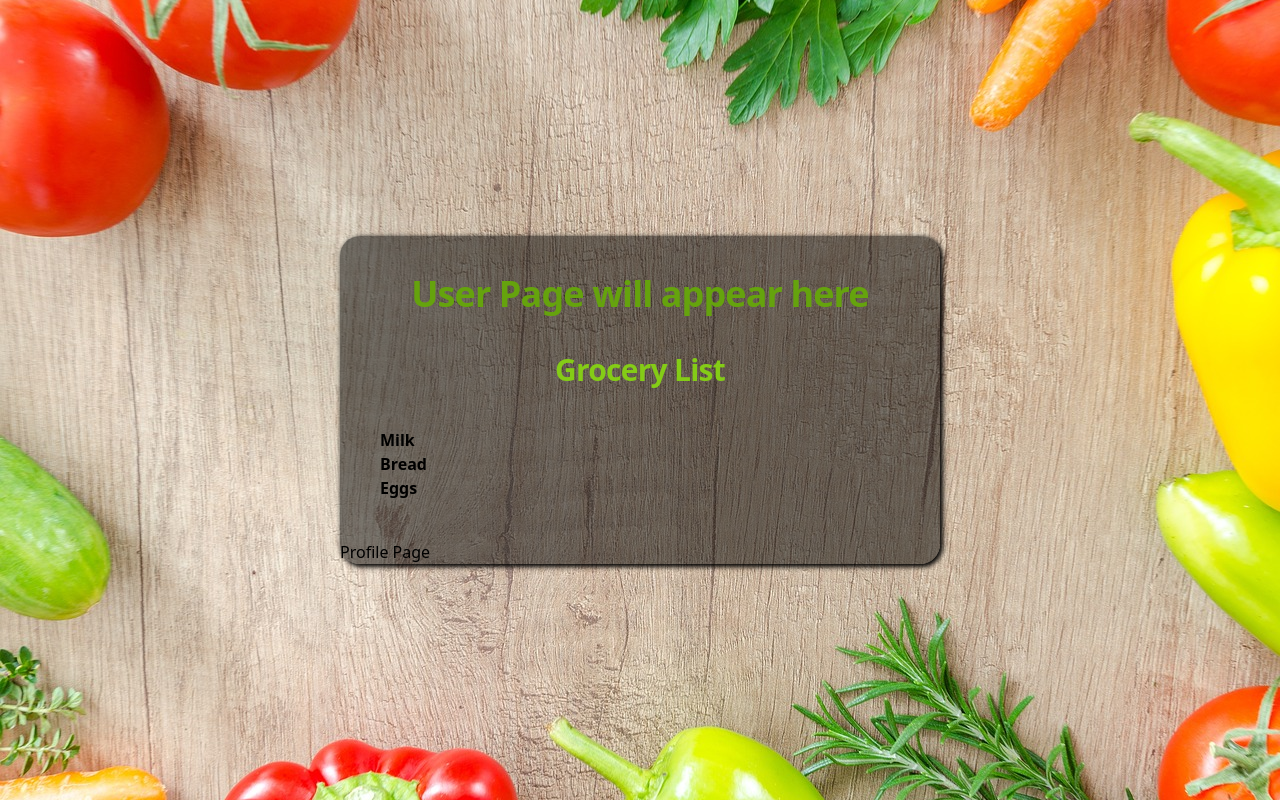
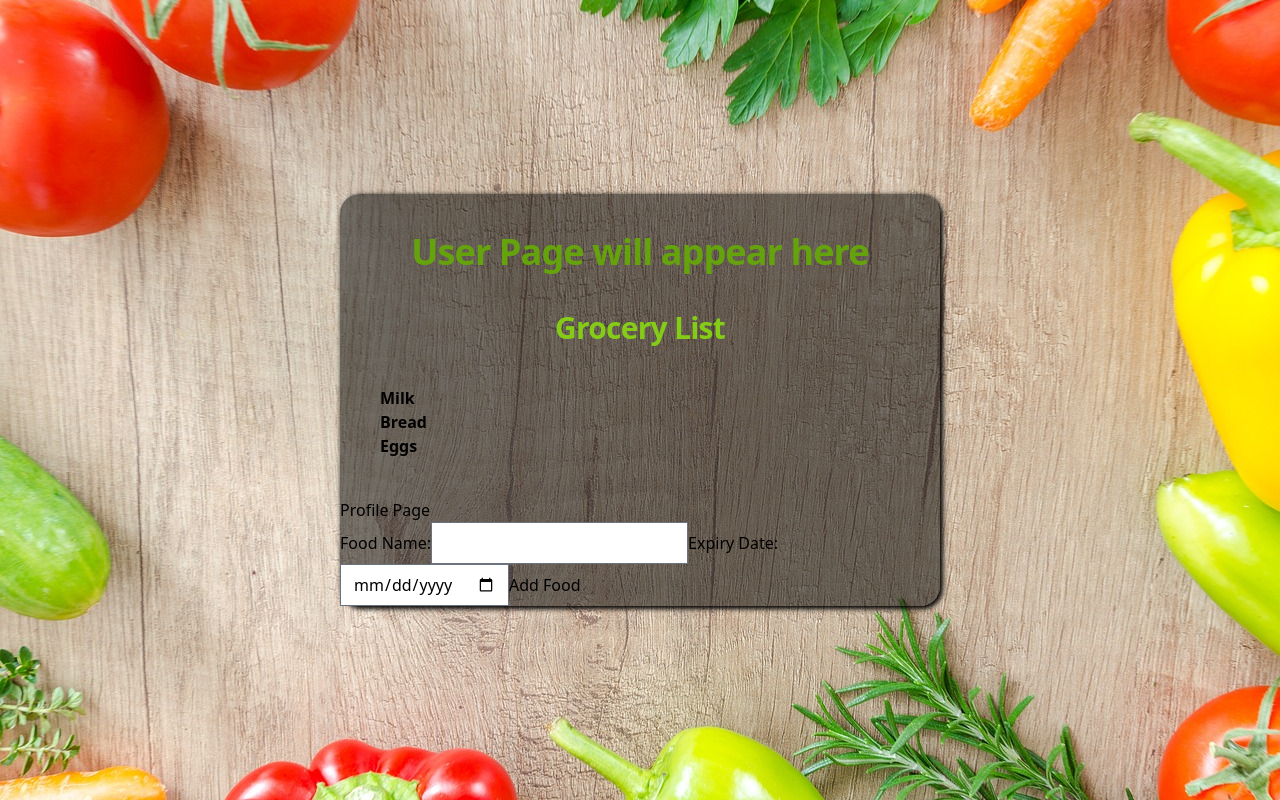
Before and after one commit to deanw77/pantry-buddy, a React (Vite) app: page /userdata in a window 1280 px wide. Built offline with nearby package versions, Linux system fonts and the light colour scheme.

Commit message:
Cleared entry fields after input

```diff
--- a/src/components/PantryEntryForm.jsx
+++ b/src/components/PantryEntryForm.jsx
@@ -3,9 +3,13 @@ import React, {useState} from "react";
 function PantryEntryForm() {
   const [foodEntry, setFoodEntry] = useState('');
   const [expiryDate, setExpiryDate] = useState('');
+
+
   const handleSubmit = async (e) => {
     //logic to add to firebase
         e.preventDefault();
+        setFoodEntry('');
+        setExpiryDate('');
     }
   return (
     <form onSubmit={handleSubmit}>
--- a/src/components/UserData.jsx
+++ b/src/components/UserData.jsx
@@ -1,6 +1,7 @@
 import { Link } from "react-router-dom";
 
 import GroceryList from "./widgets/GroceryList";
+import PantryEntryForm from "./PantryEntryForm";
 
 export default function UserData() {
 
@@ -14,6 +15,7 @@ export default function UserData() {
 
         <GroceryList />
         <Link to="/profile"><button>Profile Page</button></Link>
+        <PantryEntryForm />
       </div>
     </div>
   );
```
